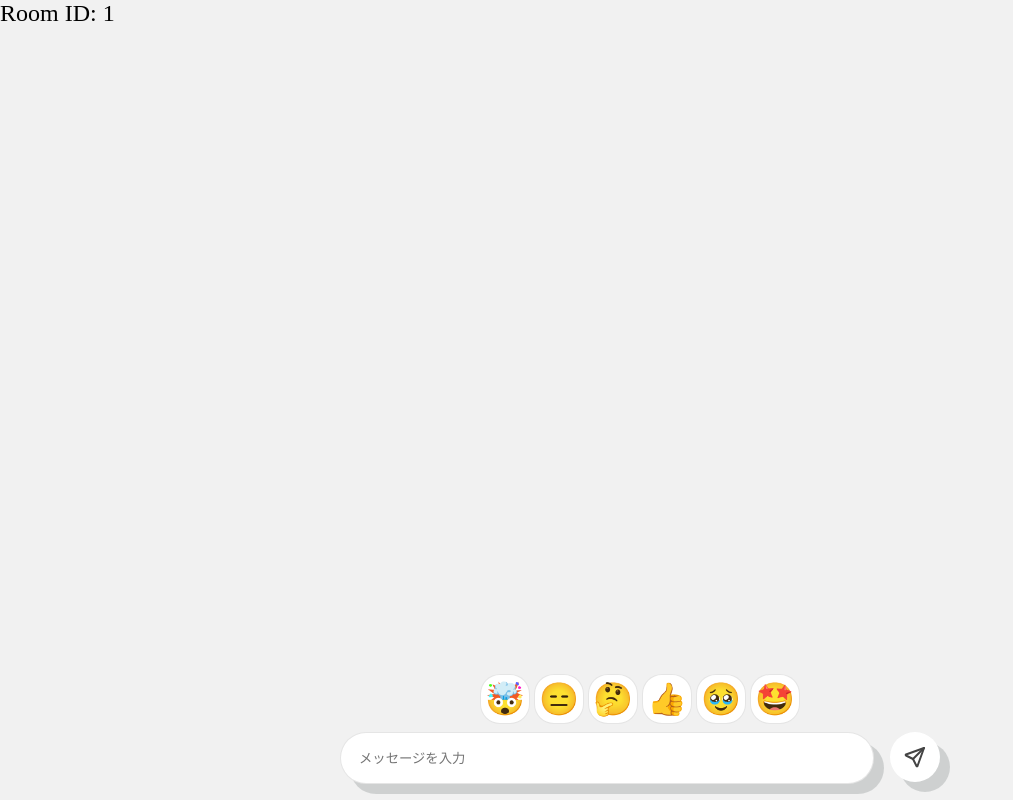
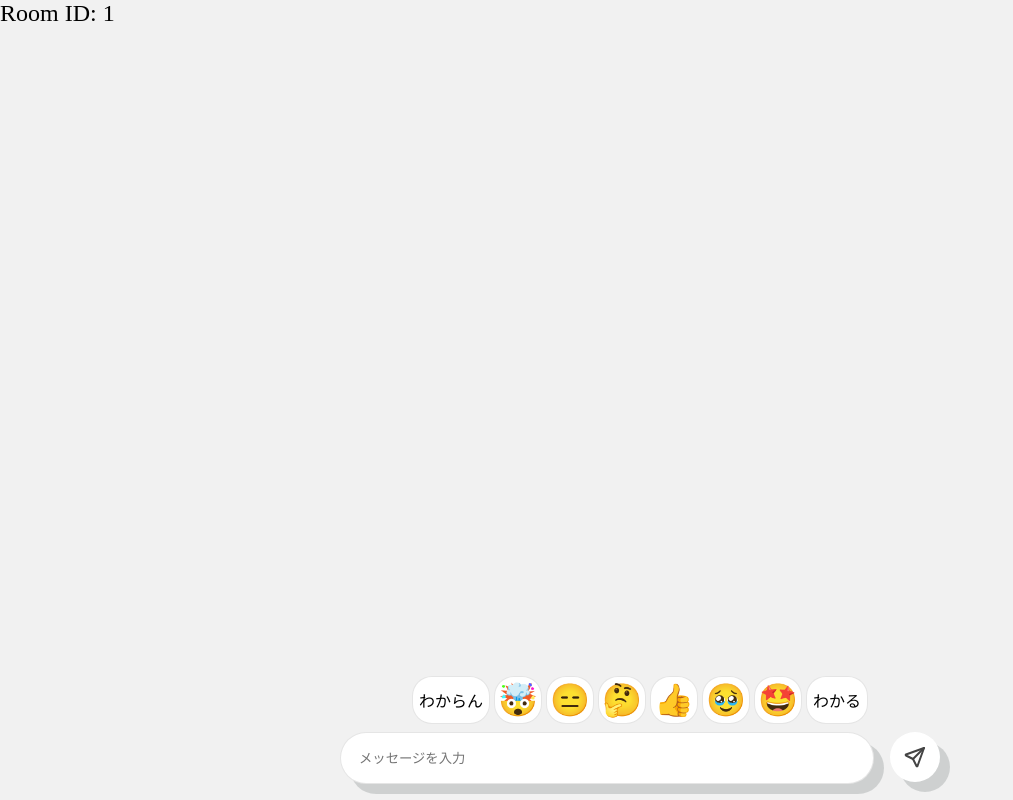
Before and after one commit to Rei1449/geekhack-vol16, a Next.js app in the folder frontend/: page /rooms/1 in a window 1280 px wide. Shown: the whole page, without its empty margins (0-1013 px from the left). Built offline with nearby package versions, Linux system fonts and the light colour scheme.

Commit message:
feat: リアクションの適用サンプルを実装

```diff
--- a/frontend/src/pages/rooms/[id]/index.tsx
+++ b/frontend/src/pages/rooms/[id]/index.tsx
@@ -1,19 +1,13 @@
 import { useRouter } from "next/router";
 import styled from "styled-components";
 import SendIcon from "src/components/svg/send.svg";
+import { useReaction } from "src/hooks/use-reaction";
 
 export default function RoomPage() {
     const router = useRouter();
     const { id } = router.query;
 
-    const emojis = [
-        "🤯",
-        "😑",
-        "🤔",
-        "👍",
-        "🥹",
-        "🤩",
-    ]
+    const { reactions } = useReaction();
 
     return (
         <Wrapper>
@@ -21,13 +15,19 @@ export default function RoomPage() {
                 Room ID: {id}
             </Message>
             <FormWrapper>
-                <EmojiWrapper>
-                    {emojis.map((emoji, index) => (
-                        <EmojiContainer key={index}>
-                            {emoji}
-                        </EmojiContainer>
+                <ReactionButtonStack>
+                    {reactions.map((reaction, index) => (
+                        reaction.type === "emoji" ? (
+                            <EmojiReactionButton key={index}>
+                                {reaction.text}
+                            </EmojiReactionButton>
+                        ) : (
+                            <PhraseReactionButton key={index}>
+                                {reaction.text}
+                            </PhraseReactionButton>
+                        )
                     ))}
-                </EmojiWrapper>
+                </ReactionButtonStack>
                 <MessageFormWrapper>
                     <MessageFormInputArea >
                         <MessageFormInput placeholder="メッセージを入力" />
@@ -116,19 +116,16 @@ const MessageSendButton = styled.button`
     }
 `;
 
-const EmojiWrapper = styled.div`
+const ReactionButtonStack = styled.div`
     display: flex;
     gap: 4px;
 `;
 
-const EmojiContainer = styled.div`
+const BaseReactionButton = styled.button`
     cursor: pointer;
-    display: flex;
-    justify-content: center;
-    align-items: center;
-    font-size: 32px;
     width: 48px;
     height: 48px;
+    padding: 2px;
     border-radius: 20px;
     background-color: white;
     border: 1px solid rgba(0, 0, 0, 0.1);
@@ -139,3 +136,14 @@ const EmojiContainer = styled.div`
         transform: scale(0.7);
     }
 `;
+
+const EmojiReactionButton = styled(BaseReactionButton)`
+    font-size: 32px;
+`;
+
+const PhraseReactionButton = styled(BaseReactionButton)`
+    font-size: 16px;
+    width: auto;
+    white-space: nowrap;
+    padding-inline: 6px;
+`;
```
